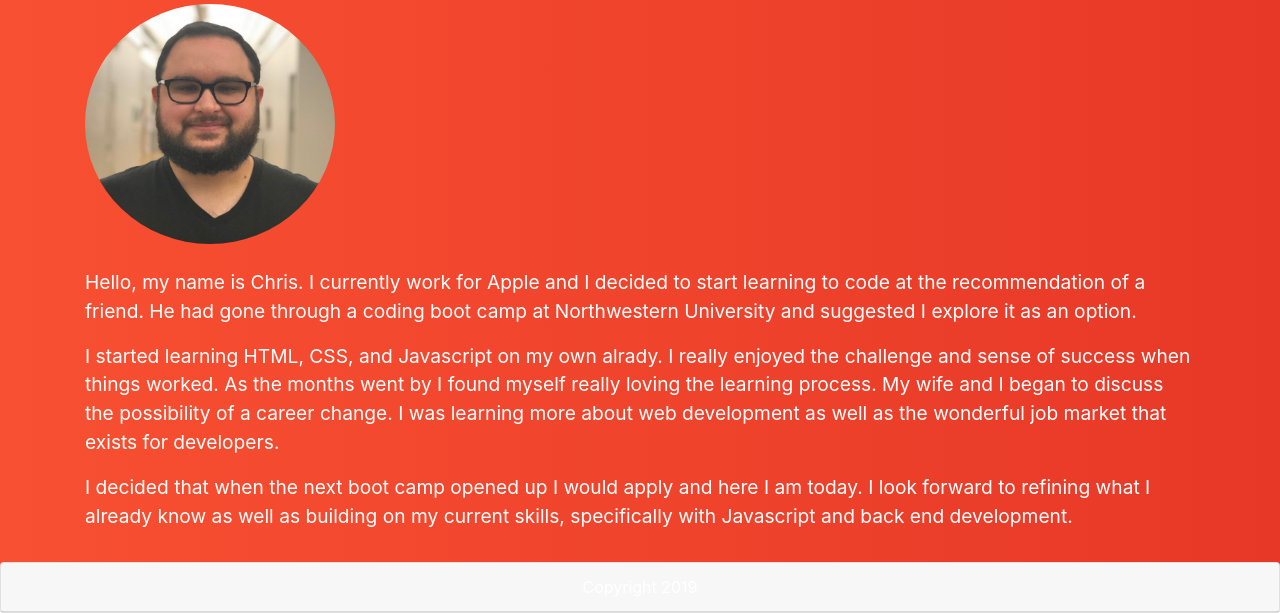
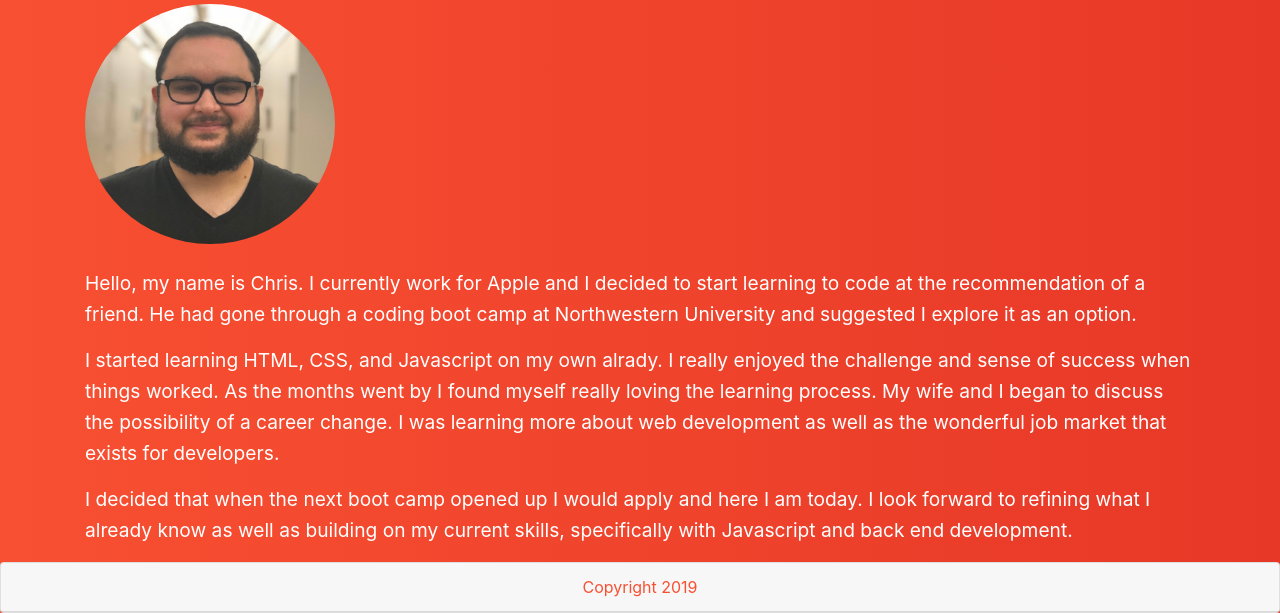
Before and after one commit to cm718/updated-portfolio, a plain HTML site: page index.html in a window 1280 px wide. Shown: the part 187-800 px from the top of the page. Drawn offline with nearby package versions, Linux system fonts and the light colour scheme; a web font is replaced by a local one.

Commit message:
color gradient

```diff
--- a/assets/css/style.css
+++ b/assets/css/style.css
@@ -4,7 +4,7 @@
     color: white;
 }
 
-body {
+html, body {
     background: #f85032;
     /* fallback for old browsers */
     background: -webkit-linear-gradient(to left, #e73827, #f85032);
@@ -46,6 +46,7 @@ img {
 .paragraph {
     font-size: 1.2em;
     margin-top: 10px;
+    line-height: 1.6em;
 }
 
 .container-grid {
@@ -64,3 +65,10 @@ a:hover {
     text-decoration: none;
     color: #000066;
 }
+
+i.fab,
+i.fas,
+a,
+div.card-header {
+    color: #f85032;
+}
```
